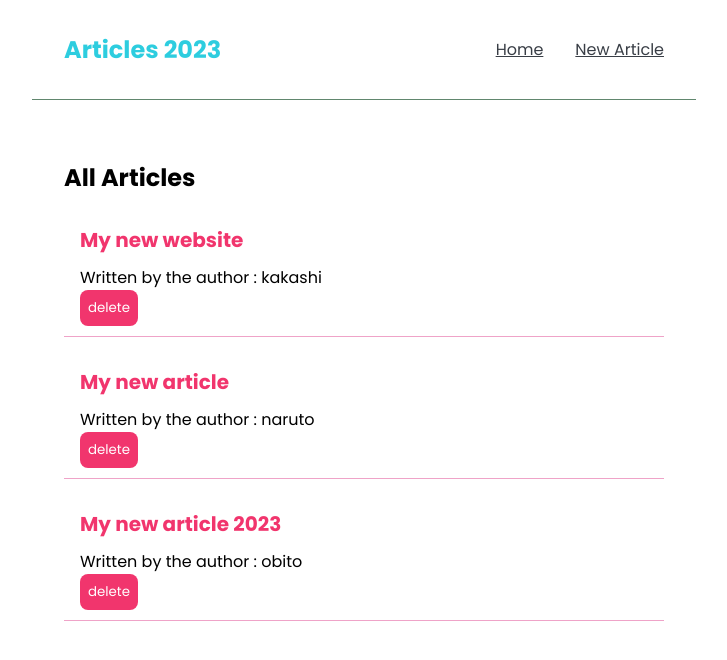
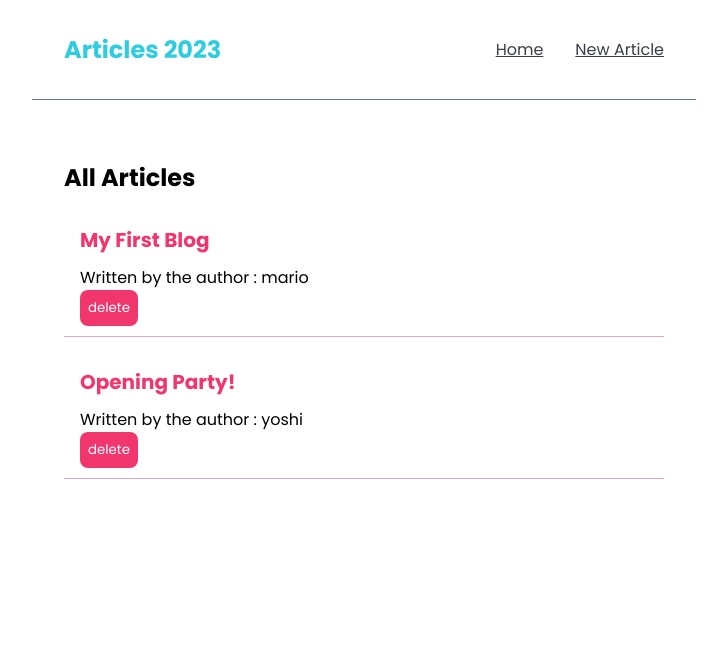
Before and after one commit to YashKaskar/article-2023, a React (Create React App) app: page / in a window 1280 px wide. Shown: the top 660 px of the page, without its empty margins (276-1003 px from the left). Built offline with nearby package versions, Linux system fonts and the light colour scheme; data requests are answered from the project's data file; the HTML template or start-up script is replaced by a standard one.

Commit message:
fetching the data with the json file

```diff
--- a/src/components/Home.js
+++ b/src/components/Home.js
@@ -4,11 +4,7 @@ import BlogList from './../BlogsList/BlogList';
 
 const Home = () => {
 
-    const [blogs, setBlogs] = useState([
-        { title: 'My new website', body: 'Lorem, ipsum ...', author: 'kakashi', id: 1 },
-        { title: 'My new article', body: 'Lorem, ipsum ...', author: 'naruto', id: 2 },
-        { title: 'My new article 2023', body: 'Lorem, ipsum ...', author: 'obito', id: 3 }
-    ])
+    const [blogs, setBlogs] = useState(null)
 
 
     const handleDelete = (id) => {
@@ -18,13 +14,15 @@ const Home = () => {
 
 
     useEffect(() => {
-        console.log('useffect');
+        fetch('http://localhost:8080/blogs')
+        .then(res => { return res.json() })
+        .then(data => {setBlogs(data)})
     }, []);
 
 
     return (
         <div className="home">
-            < BlogList blogs={blogs} title='All Articles' handleDelete={handleDelete} />
+            { blogs && < BlogList blogs={blogs} title='All Articles' handleDelete={handleDelete} />}
             {/* <BlogList blogs={blogs.filter((blogs) => blogs.author === 'obito') } title = 'Obito Blogs' /> Reusing Components */}
         </div>
      );
```
